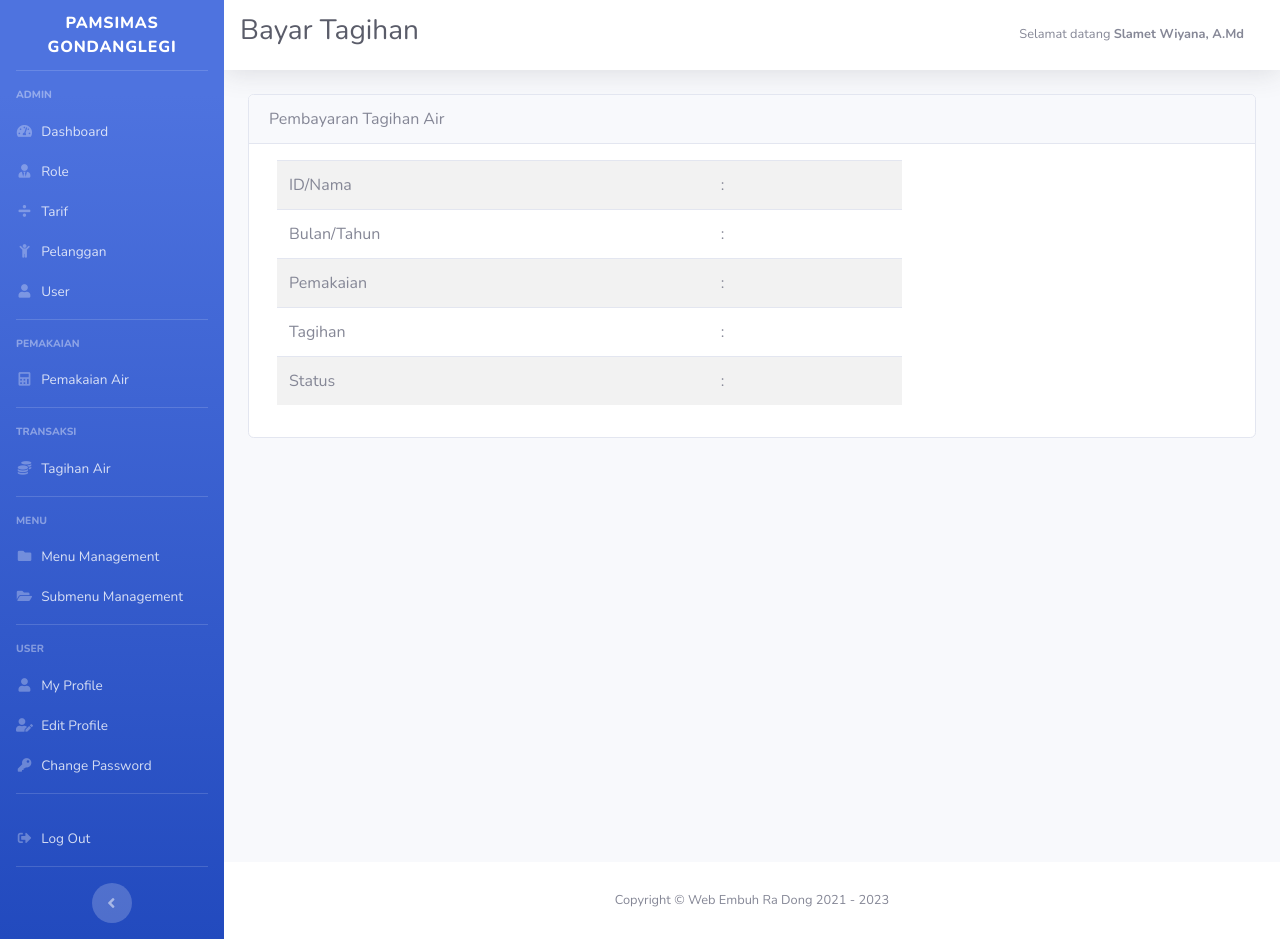
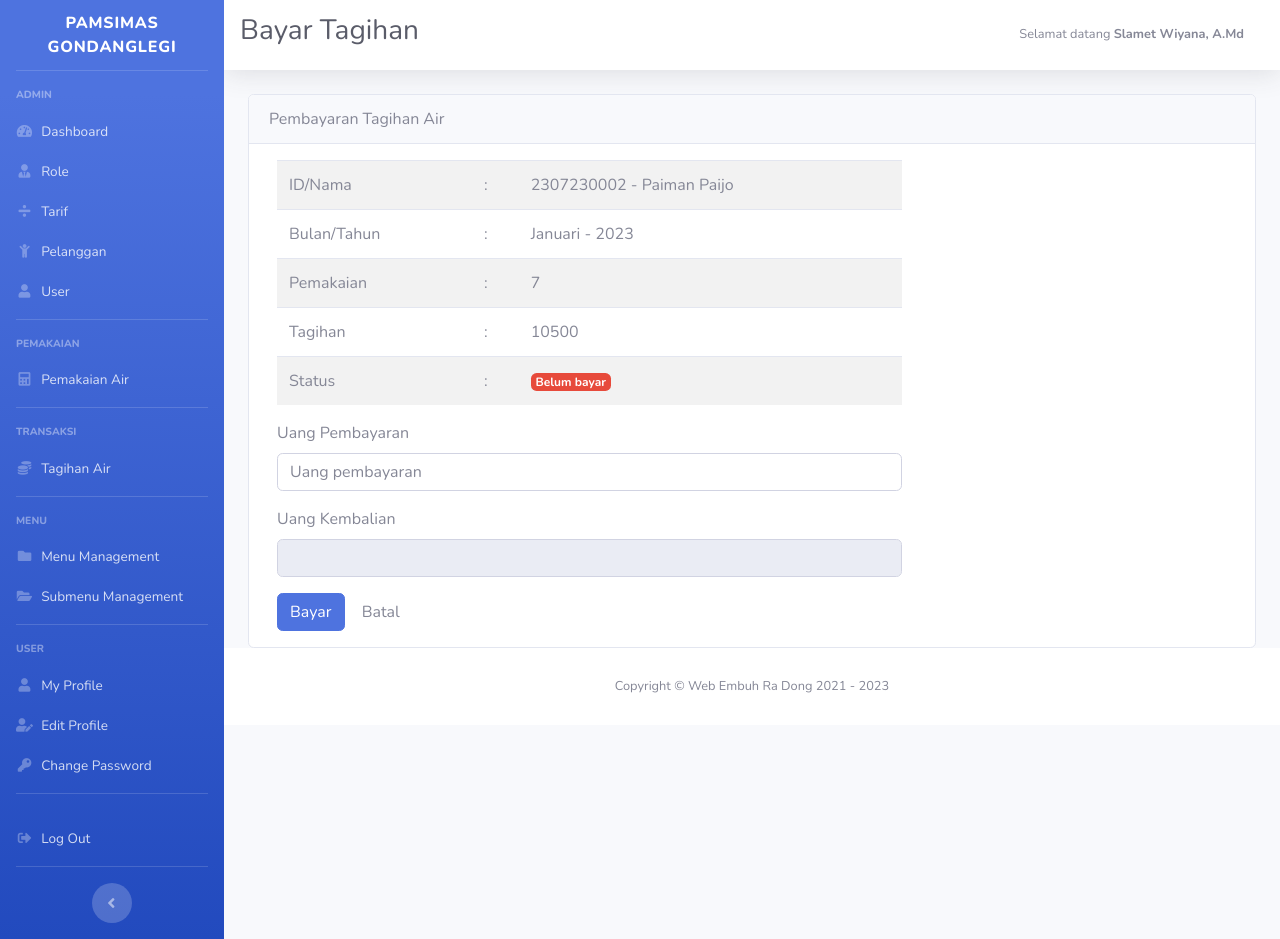
Before and after one commit to slmtwn/antrian, a CodeIgniter app: page /ciappku/transaksi/bayar/9 in a window 1280 px wide. Run offline with CodeIgniter, Linux system fonts and the light colour scheme; a user stored in the database is signed in; data comes from the database, SQL or seed files in the repository; data that the repository does not hold is empty.

Commit message:
finishing pembayaran

```diff
--- a/application/config/config.php
+++ b/application/config/config.php
@@ -387,7 +387,7 @@ $config['sess_driver'] = 'files';
 $config['sess_cookie_name'] = 'ci_session';
 $config['sess_samesite'] = 'Lax';
 $config['sess_expiration'] = 7200;
-$config['sess_save_path'] = '/sessionappku/';
+$config['sess_save_path'] = 'Users/slmtwn/www_apps/ciappku/sessionappku/';
 $config['sess_match_ip'] = FALSE;
 $config['sess_time_to_update'] = 300;
 $config['sess_regenerate_destroy'] = FALSE;
--- a/application/config/database.php
+++ b/application/config/database.php
@@ -77,7 +77,7 @@ $db['default'] = array(
 	'dsn'	=> '',
 	'hostname' => 'localhost',
 	'username' => 'root',
-	'password' => '',
+	'password' => 'Perjuangan1245.',
 	'database' => 'ciappku',
 	'dbdriver' => 'mysqli',
 	'dbprefix' => '',
--- a/application/controllers/Transaksi.php
+++ b/application/controllers/Transaksi.php
@@ -9,6 +9,7 @@ class Transaksi extends CI_Controller
         is_logged_in();
         $this->load->model('Transaksi_model');
     }
+
     public function index()
     {
         $data['title'] = 'Tagihan Air';
@@ -22,17 +23,41 @@ class Transaksi extends CI_Controller
         $this->load->view('transaksi/index', $data);
         $this->load->view('templates/footer');
     }
-    public function bayar($id)
+
+    public function bayar($id_tagihan)
     {
         $data['title'] = 'Bayar Tagihan';
         $data['user'] = $this->db->get_where('user', ['email' => $this->session->userdata('email')])->row_array();
 
-        $data['bayar_id'] = $this->Transaksi_model->getTagihanById($id);
+        $data['bayar'] = $this->db->query("SELECT p.id_pelanggan, p.nm_pelanggan, t.id_tagihan, t.tagihan, t.status, k.tahun, k.pakai, b.nama_bulan
+        from tbl_pelanggan p inner join tbl_pakai k on p.id_pelanggan=k.id_pelanggan
+        inner join tbl_tagihan t on k.id_pakai=t.id_pakai
+        inner join tbl_bulan b on k.bulan=b.id_bulan
+        where t.id_tagihan=$id_tagihan")->row_array();
 
-        $this->load->view('templates/header', $data);
-        $this->load->view('templates/sidebar', $data);
-        $this->load->view('templates/topbar', $data);
-        $this->load->view('transaksi/bayar', $data);
-        $this->load->view('templates/footer');
+        $this->form_validation->set_rules('bayar', 'Bayar', 'required|numeric');
+
+        if ($this->form_validation->run() == false) {
+            $this->load->view('templates/header', $data);
+            $this->load->view('templates/sidebar', $data);
+            $this->load->view('templates/topbar', $data);
+            $this->load->view('transaksi/bayar', $data);
+            $this->load->view('templates/footer');
+        } else {
+            $databayar = [
+                'id_tagihan' => $this->input->post('id_tagihan'),
+                'tgl_bayar' => date('dmY'),
+                'uang_bayar' => $this->input->post('bayar'),
+                'kembali' => $this->input->post('kembali')
+            ];
+            $this->db->insert('tbl_pembayaran', $databayar);
+
+            $this->db->set('status', '1');
+            $this->db->where('id_tagihan', $databayar['id_tagihan']);
+            $this->db->update('tbl_tagihan');
+
+            $this->session->set_flashdata('message', '<div class="alert alert-success" role="alert">Pembayaran berhasil</div>');
+            redirect("transaksi/bayar/$id_tagihan");
+        }
     }
 }
--- a/application/models/Pelanggan_model.php
+++ b/application/models/Pelanggan_model.php
@@ -24,6 +24,6 @@ class Pelanggan_model extends CI_Model
 
     public function getLayanan()
     {
-        return $this->db->get('tbl_layanan')->result_array();
+        return $this->db->get('tbl_layanan')->row_array();
     }
 }
--- a/application/models/Transaksi_model.php
+++ b/application/models/Transaksi_model.php
@@ -10,11 +10,11 @@ class Transaksi_model extends CI_Model
 
     public function getTagihanById($id)
     {
-        $query = "SELECT p.id_pelanggan, p.nm_pelanggan, t.id_tagihan, t.tagihan, t.status, k.tahun, k.pakai, b.nama_bulan
+
+        $this->db->query("SELECT p.id_pelanggan, p.nm_pelanggan, t.id_tagihan, t.tagihan, t.status, k.tahun, k.pakai, b.nama_bulan
         from tbl_pelanggan p inner join tbl_pakai k on p.id_pelanggan=k.id_pelanggan
         inner join tbl_tagihan t on k.id_pakai=t.id_pakai
         inner join tbl_bulan b on k.bulan=b.id_bulan
-        where t.id_tagihan='13'";
-        $this->db->query($query)->row_array();
+        where t.id_tagihan=$id")->row_array();
     }
 }
--- a/application/views/transaksi/bayar.php
+++ b/application/views/transaksi/bayar.php
@@ -7,41 +7,85 @@
         </div>
         <div class="row m-3">
             <div class="col-lg-8">
-                <?= $this->session->flashdata('message'); ?>
                 <table class="table table-striped" style="width:100%">
                     <tbody>
                         <tr>
                             <td>ID/Nama</td>
                             <td>:</td>
-                            <td><?= $bayar_id['id_pelanggan']; ?></td>
+                            <td><?= $bayar['id_pelanggan'] . ' - ' . $bayar['nm_pelanggan']; ?></td>
                         </tr>
                         <tr>
                             <td>Bulan/Tahun</td>
                             <td>:</td>
-                            <td></td>
+                            <td><?= $bayar['nama_bulan'] . ' - ' . $bayar['tahun']; ?></td>
                         </tr>
                         <tr>
                             <td>Pemakaian</td>
                             <td>:</td>
-                            <td></td>
+                            <td><?= $bayar['pakai']; ?></td>
                         </tr>
                         <tr>
                             <td>Tagihan</td>
                             <td>:</td>
-                            <td></td>
+                            <td><?= $bayar['tagihan']; ?></td>
                         </tr>
                         <tr>
                             <td>Status</td>
                             <td>:</td>
-                            <td></td>
-                        </tr>
+                            <td>
+                                <?php
+                                switch ($bayar['status']) {
+                                    case '0':
+                                        echo "<div class='badge badge-danger'>Belum bayar</div>";
+                                        break;
+                                    default:
+                                        echo "<div class='badge badge-primary'>Lunas</div>";
+                                        break;
+                                }
+                                ?>
+                            </td>
                     </tbody>
                 </table>
+                <form method="POST" action="">
+                    <?php $status = $bayar['status']  ?>
+                    <?php if ($status == '0') { ?>
+                        <div class="form-group">
+                            <input type='hidden' class="form-control" name="id_tagihan" value="<?php echo $bayar['id_tagihan']; ?>" readonly />
+                        </div>
+                        <div class="form-group">
+                            <input type='hidden' class="form-control" name="tagih" id="tagih" value="<?php echo $bayar['tagihan']; ?>" readonly />
+                        </div>
+                        <div class="form-group">
+                            <label>Uang Pembayaran</label>
+                            <input type='text' class="form-control" name="bayar" id="bayar" placeholder="Uang pembayaran" />
+                        </div>
+                        <div class="form-group">
+                            <label>Uang Kembalian</label>
+                            <input type='text' class="form-control" name="kembali" id="kembali" readonly />
+                        </div>
+                        <div>
+                            <input type="submit" name="Bayar" value="Bayar" class="btn btn-primary">
+                            <a href="?halaman=tagih_tampil" title="Kembali" class="btn btn-default">Batal</a>
+                        <?php } else { ?>
+                            <a href="#" class="btn btn-success"><i class="fa fa-print fa-sm"></i> Cetak Struk pembayaran</a>
+                        <?php } ?>
+                        </div>
+                </form>
             </div>
         </div>
     </div>
-</div>
-<!-- /.container-fluid -->
-
+    <!-- /.container-fluid -->
 </div>
 <!-- End of Main Content -->
+<script type="text/javascript" src="https://code.jquery.com/jquery-3.4.1.min.js"></script>
+<script type="text/javascript">
+    $(document).ready(function() {
+        $("#tagih, #bayar").keyup(function() {
+            var tagih = $("#tagih").val();
+            var bayar = $("#bayar").val();
+            var kembali = parseInt(bayar) - parseInt(tagih);
+            $("#kembali").val(kembali);
+
+        });
+    });
+</script>
--- a/application/views/transaksi/index.php
+++ b/application/views/transaksi/index.php
@@ -33,7 +33,7 @@
                                     <?php if ($tagih['status'] === '0') :; ?>
                                         <a href="<?= base_url('transaksi/bayar/') . $tagih['id_tagihan']; ?>" class="btn btn-danger btn-sm"><i class="fa fa-cash-register fa-sm"></i> Bayar</a>
                                     <?php else : ?>
-                                        <a href="#" class="btn btn-success btn-sm"><i class="fa fa-print fa-sm"></i></a>
+                                        <a href="#" class="btn btn-success btn-sm"><i class="fa fa-print fa-sm"></i> Cetak Struk Pembayaran</a>
                                     <?php endif; ?>
                                 </td>
                             </tr>
```
Also changed, not shown: 12 other files.
